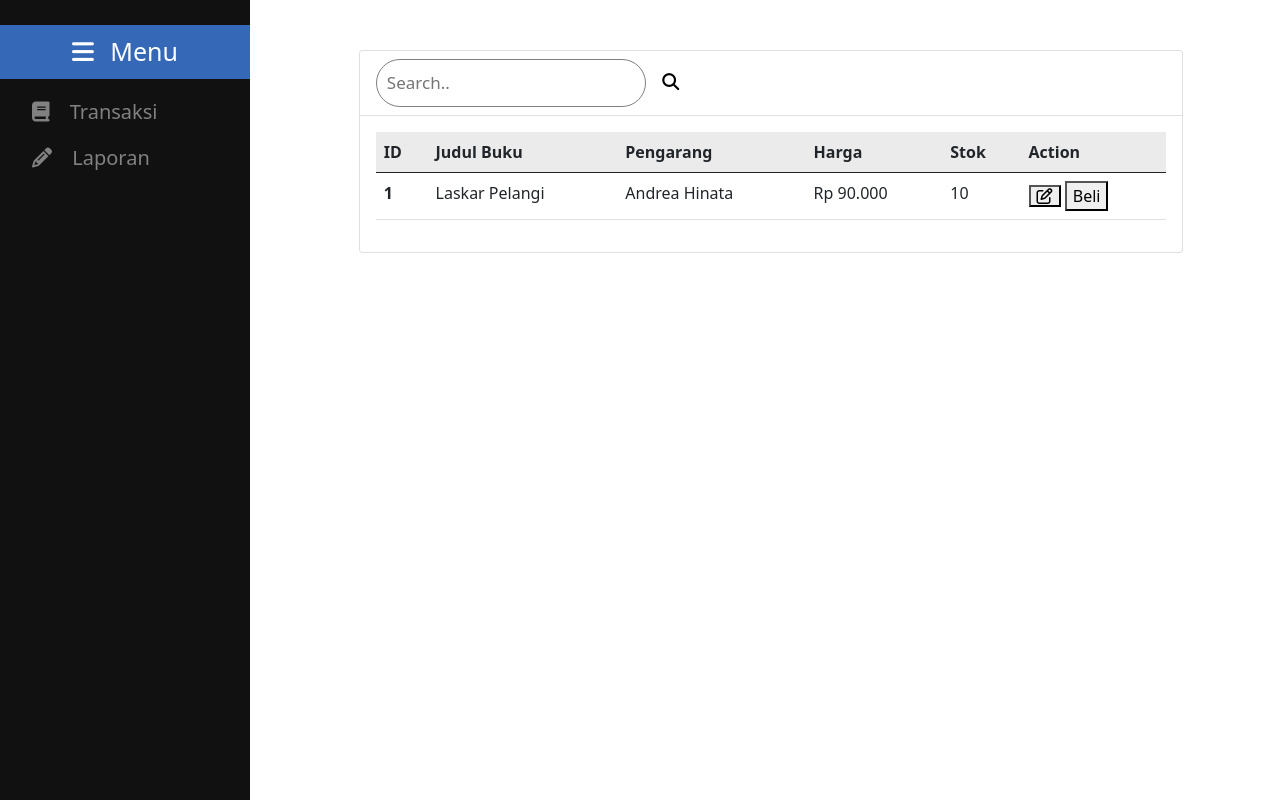
After one commit to Himpunan-Tomoya/Bookstore, a PHP site: page /transaksi.php in a window 1280 px wide. The commit adds this page. Run offline with PHP 8.4, Linux system fonts and the light colour scheme; some libraries are stand-ins or nearby versions.

Commit message:
add a table in transaksi.php

```diff
--- a/css/styles.css
+++ b/css/styles.css
@@ -82,3 +82,42 @@
 .pr-15 {
     padding-right: 15px;
 }
+
+.container-fluid .row {
+    margin-left: 150px;
+    margin-top: 50px;
+    margin-bottom: 50px;
+}
+
+.card-header {
+    background-color: white !important;
+}
+
+thead {
+    background-color: rgb(235, 235, 235);
+}
+
+form.search input[type=text] {
+    padding: 10px;
+    font-size: 17px;
+    border: 1px solid grey;
+    float: left;
+    background: #ffffff;
+    border-radius: 45px;
+  }
+
+form.search input[type=text] {
+    outline-width: 0;
+}
+
+form.search button {
+    float: left;
+    width: 60px;
+    padding: 10px;
+    padding-left: 0;
+    background: #2195f300;
+    color: rgb(0, 0, 0);
+    font-size: 17px;
+    border: none;
+    transition: 0.3s;
+}
--- /dev/null
+++ b/transaksi.php
@@ -0,0 +1,80 @@
+<!DOCTYPE html>
+<html lang="en">
+<head>
+    <meta charset="UTF-8">
+    <meta http-equiv="X-UA-Compatible" content="IE=edge">
+    <meta name="viewport" content="width=device-width, initial-scale=1.0">
+    <title>Bookstore</title>
+    <link rel="stylesheet" href="css/styles.css">
+    <link href="https://cdn.jsdelivr.net/npm/bootstrap@5.0.0/dist/css/bootstrap.min.css" rel="stylesheet" integrity="sha384-wEmeIV1mKuiNpC+IOBjI7aAzPcEZeedi5yW5f2yOq55WWLwNGmvvx4Um1vskeMj0" crossorigin="anonymous">
+</head>
+<body>
+    <!-- Sidebar -->
+    <div class="sidenav">
+        <div class="sidenav-header horizontal-center">
+            <i class="fa fa-bars pr-10"></i> Menu
+        </div>
+        <a href="transaksi.php"><i class="fa fa-book pr-15"></i> Transaksi</a>
+        <a href="laporan.php"><i class="fa fa-pencil pr-15"></i> Laporan</a>
+    </div>
+    <!-- Konten -->
+    <div class="main">
+        <div class="container-fluid">
+            <div class="row">
+                <div class="col-lg-10 mx-auto">
+                    <div class="card">
+                        <div class="card-header">
+                            <form class="search" action="action.php">
+                                <input type="text" placeholder="Search.." name="search">
+                                <button type="submit"><i class="fa fa-search"></i></button>
+                            </form>
+                        </div>
+                        <div class="card-body">
+                            <table class="table">
+                                <thead class="thead-light">
+                                    <tr>
+                                        <th scope="col">ID</th>
+                                        <th scope="col">Judul Buku</th>
+                                        <th scope="col">Pengarang</th>
+                                        <th scope="col">Harga</th>
+                                        <th scope="col">Stok</th>
+                                        <th scope="col">Action</th>
+                                    </tr>
+                                </thead>
+                                <tbody>
+                                    <tr>
+                                        <th scope="row">
+                                            1
+                                        </th>
+                                        <td>
+                                            Laskar Pelangi
+                                        </td>
+                                        <td>
+                                            Andrea Hinata
+                                        </td>
+                                        <td>
+                                            Rp 90.000
+                                        </td>
+                                        <td>
+                                            10
+                                        </td>
+                                        <td>
+                                            <button type="button" class="editprofile fa fa-edit" data-toggle="modal" data-target="#mymodal"></button>
+                                            <button>Beli</button>
+                                        </td>
+                                    </tr>
+                                </tbody>
+                            </table>
+                        </div>
+                    </div>
+                </div>
+            </div>
+        </div>
+    </div>
+</body>
+<script src="https://cdn.jsdelivr.net/npm/@popperjs/core@2.9.2/dist/umd/popper.min.js" integrity="sha384-IQsoLXl5PILFhosVNubq5LC7Qb9DXgDA9i+tQ8Zj3iwWAwPtgFTxbJ8NT4GN1R8p" crossorigin="anonymous"></script>
+<script src="https://cdn.jsdelivr.net/npm/bootstrap@5.0.0/dist/js/bootstrap.min.js" integrity="sha384-lpyLfhYuitXl2zRZ5Bn2fqnhNAKOAaM/0Kr9laMspuaMiZfGmfwRNFh8HlMy49eQ" crossorigin="anonymous"></script>
+<script src="js/javascript.js"></script>
+<!-- fontawesome -->
+<script src="https://kit.fontawesome.com/3e7c653e94.js" crossorigin="anonymous"></script>
+</html>
```
